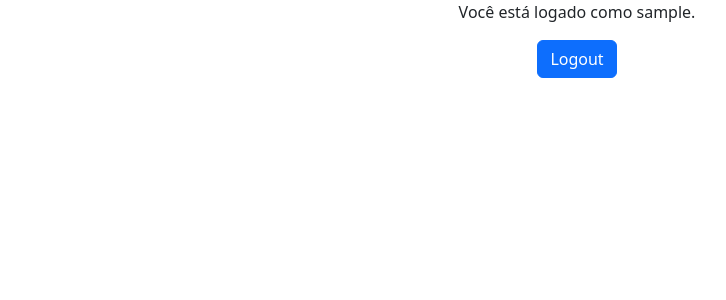
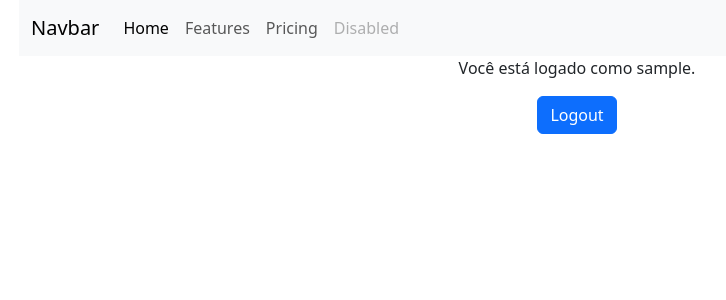
Before and after one commit to abispo/curso-python-proway-20231111, a Django app: page /gestao/ in a window 1280 px wide. Shown: the top 300 px of the page, without its empty margins (63-789 px from the left). Run offline with Django 5.2, Linux system fonts and the light colour scheme; the visitor is signed in with stand-in values (Sample User, id 1); data that the repository does not hold is empty.

Commit message:
Arquivos aula 07 python web

```diff
--- a/modulo03-python-web-com-django/20240406_aula07/templates/base.html
+++ b/modulo03-python-web-com-django/20240406_aula07/templates/base.html
@@ -8,6 +8,12 @@
   </head>
   <body>
     <div class="container">
+        {% block navbar %}
+          {% if user.is_authenticated %}
+            {% include "navbar.html" %}
+          {% endif %}
+        {% endblock navbar %}
+
         {% block conteudo %}{% endblock conteudo %}
     </div>
     <script src="https://cdn.jsdelivr.net/npm/bootstrap@5.3.3/dist/js/bootstrap.bundle.min.js" integrity="sha384-YvpcrYf0tY3lHB60NNkmXc5s9fDVZLESaAA55NDzOxhy9GkcIdslK1eN7N6jIeHz" crossorigin="anonymous"></script>
--- /dev/null
+++ b/modulo03-python-web-com-django/20240406_aula07/templates/navbar.html
@@ -0,0 +1,24 @@
+<nav class="navbar navbar-expand-lg bg-body-tertiary">
+    <div class="container-fluid">
+      <a class="navbar-brand" href="#">Navbar</a>
+      <button class="navbar-toggler" type="button" data-bs-toggle="collapse" data-bs-target="#navbarNav" aria-controls="navbarNav" aria-expanded="false" aria-label="Toggle navigation">
+        <span class="navbar-toggler-icon"></span>
+      </button>
+      <div class="collapse navbar-collapse" id="navbarNav">
+        <ul class="navbar-nav">
+          <li class="nav-item">
+            <a class="nav-link active" aria-current="page" href="#">Home</a>
+          </li>
+          <li class="nav-item">
+            <a class="nav-link" href="#">Features</a>
+          </li>
+          <li class="nav-item">
+            <a class="nav-link" href="#">Pricing</a>
+          </li>
+          <li class="nav-item">
+            <a class="nav-link disabled" aria-disabled="true">Disabled</a>
+          </li>
+        </ul>
+      </div>
+    </div>
+  </nav>
```
